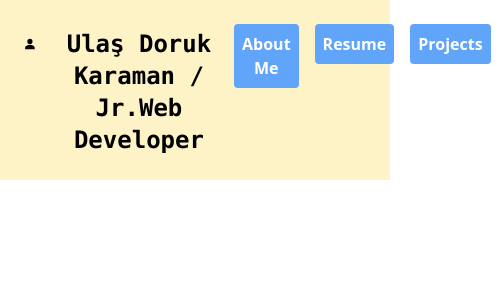
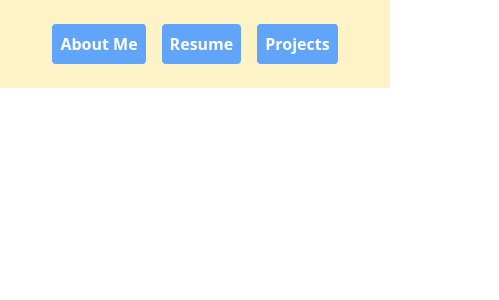
Before and after one commit to UlasDoruk/UdkResume, a React (Create React App) app: page /resume in a window 390 px wide. Shown: the top 300 px of the page, 499 px wide, since content can reach past the window. Built offline with nearby package versions, Linux system fonts and the light colour scheme.

Commit message:
navbar responsive

```diff
--- a/src/components/Home.js
+++ b/src/components/Home.js
@@ -9,17 +9,18 @@ function Home() {
   return (
     <div>
       <Navbar />
-        {/* <div className="flex flex-row w-1/2 h-screen bg-sky-300 justify-center"></div> */}
-        <div className="rounded w-max h-max  mt-20 flex flex-row">
-          <div className="bg-sky-100  ">
+      <div className="flex justify-center">
+        <div className="flex justify-center  lg:flex-wrap ">
+          <div className="rounded  h-max w-max mt-36 md:flex md:justify-center ">
+            <div className="bg-sky-100 ">
               <img
-              className="w-60 h-60 rounded-full m-10 shadow-2xl"
+                className="sm:w-60 sm:h-60 w-36 h-36 rounded-full m-10 shadow-2xl "
                 src="https://marmotamaps.com/de/fx/wallpaper/download/faszinationen/Marmotamaps_Wallpaper_Berchtesgaden_Desktop_1920x1080.jpg"
               ></img>
-            <h2 className="shortCardText mt-5">{"Ulaş Doruk Karaman"}</h2>
-            <h3 className="shortCardText  mb-5">{"Jr.Web Developer"}</h3>
+              <h2 className="shortCardText mt-5">Ulaş Doruk Karaman</h2>
+              <h3 className="shortCardText  mb-5">Jr.Web Developer</h3>
               <footer className="bg-white">
-              <div className="p-2 flex justify-around">
+                <div className="p-2 flex justify-around ">
                   <FiGithub className="w-7 h-7" />
                   <FaLinkedinIn className="w-7 h-7" />
                   <FiInstagram className="w-7 h-7" />
@@ -28,11 +29,19 @@ function Home() {
             </div>
             <div className="bg-white ">
               <h1 className="font-bold font-sans text-7xl ml-20 mr-20 mt-5">
-              {"Hello"}
+                Hello
               </h1>
+              <h2 className="font-bold font-sans mt-5 sm:text-2xl">
+                Here's who I am & what I do
+              </h2>
               <span className="font-bold w-64 m-10 flex justify-around text-justify">
-              {` I graduated from the Hacettepe University Mining Engineering department in August 2021. I worked for eight months as an Underground Mining Engineer. Besides, ı am trying to improve myself in the field of Web Development on my own. `}
+                I graduated from the Hacettepe University Mining Engineering
+                department in August 2021. I worked for eight months as an
+                Underground Mining Engineer. Besides, ı am trying to improve
+                myself in the field of Web Development on my own.
               </span>
+            </div>
+          </div>
         </div>
       </div>
     </div>
--- a/src/components/Navbar.js
+++ b/src/components/Navbar.js
@@ -3,14 +3,14 @@ import { IoPersonSharp } from "react-icons/io5";
 
 function Navbar() {
   return (
-    <div className="bg-amber-100 p-4 flex justify-between  ">
-      <Link to="/" className="flex justify-center m-2">
+    <div className="bg-amber-100 p-4  justify-center lg:justify-between flex stickt top-0 ">
+      <Link to="/" className=" justify-center m-2 hidden lg:flex">
         <IoPersonSharp className="w-10 h-10" />
         <h1 className="font-bold text-2xl font-mono ml-6 mt-1 ">
           {"Ulaş Doruk Karaman / Jr.Web Developer"}
         </h1>
       </Link>
-      <div className="flex justify-around mr-10 ">
+      <div className="flex justify-around md:mr-10 ">
         <Link to="/" className="m-2">
           <button className="btn">About Me</button>
         </Link>
```
Lines whose indentation alone changed are shown as unchanged.
